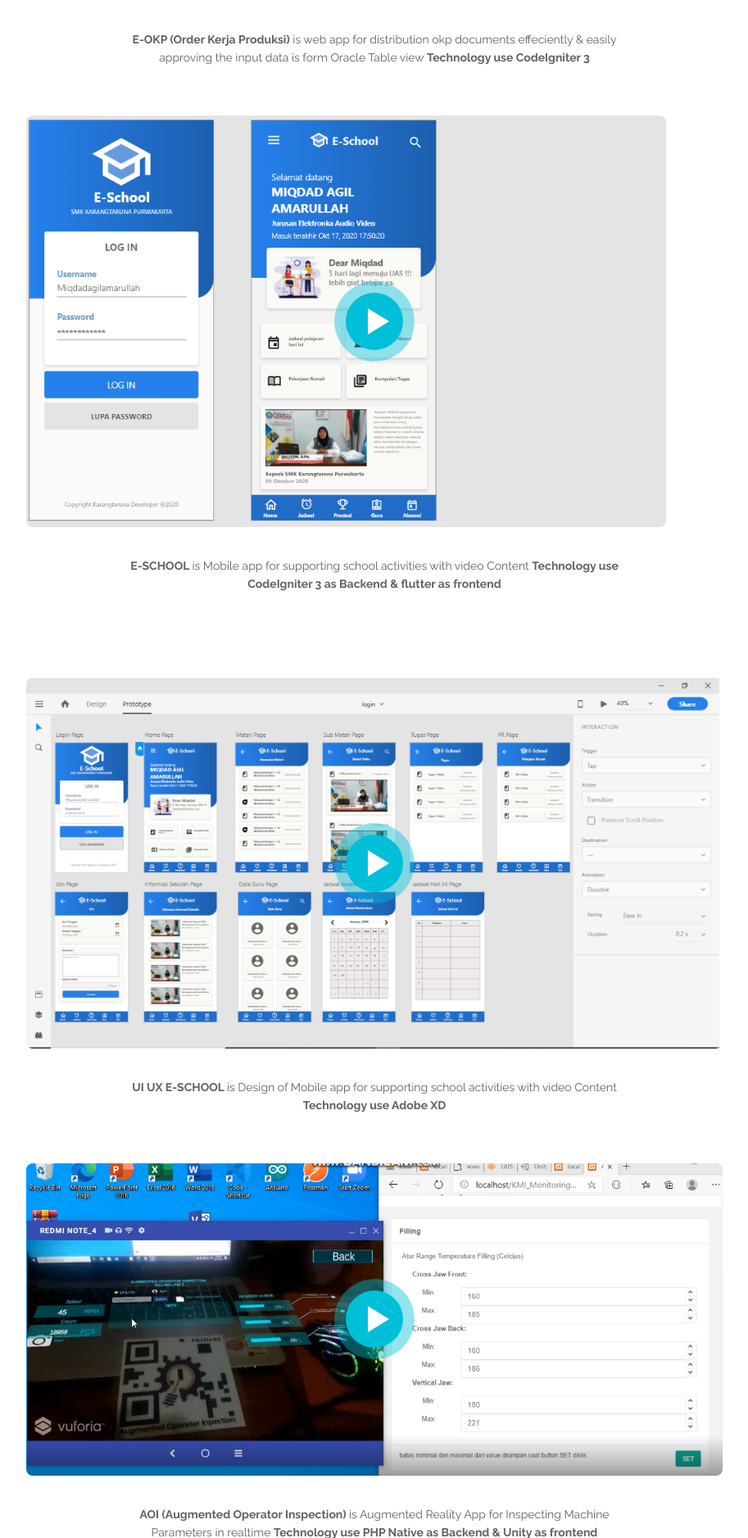
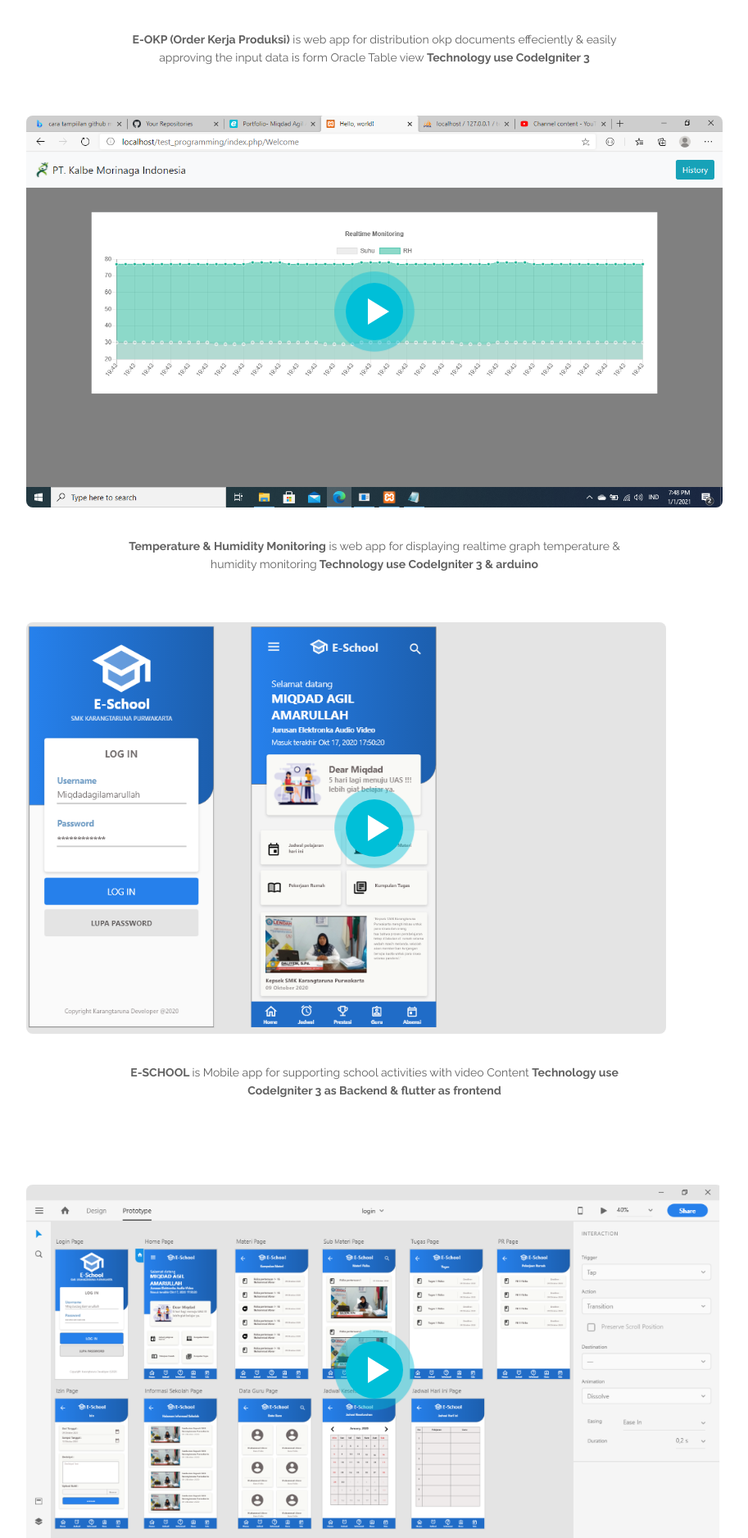
Before and after one commit to MiqdadAgilAmarullah/portfolio, a PHP site: page / in a window 1280 px wide. Shown: the part 4624-6500 px from the top of the page at 82% size, without its empty margins (183-1096 px from the left). Run offline with PHP 8.4, Linux system fonts and the light colour scheme.

Commit message:
Temperature & Humidity Monitoring

```diff
--- a/index.php
+++ b/index.php
@@ -424,6 +424,24 @@
                         <!-- Video Preview -->
                         <div class="image-container">
                             <div class="video-wrapper">
+                                <a class="popup-youtube" href="https://www.youtube.com/watch?v=QJmHBXB4HA4" data-effect="fadeIn">
+                                    <img class="img-fluid" src="images/rhmonitoring.png" alt="alternative">
+                                    <span class="video-play-button">
+                                        <span></span>
+                                    </span>
+                                </a>
+                            </div> <!-- end of video-wrapper -->
+                        </div> <!-- end of image-container -->
+                        <!-- end of video preview -->
+                        <p><strong style="text-align:center">Temperature & Humidity Monitoring</strong> is web app for displaying realtime graph temperature & humidity monitoring<strong> Technology use CodeIgniter 3 & arduino</strong></p>
+                    </div> <!-- end of col -->
+                </div>
+                <br><br> <!-- end of row -->
+                <div class="row">
+                    <div class="col-lg-12">
+                        <!-- Video Preview -->
+                        <div class="image-container">
+                            <div class="video-wrapper">
                                 <a class="popup-youtube" href="https://www.youtube.com/watch?v=27ux0N5LgNc" data-effect="fadeIn">
                                     <img class="img-fluid" src="images/e_school.png" alt="alternative">
                                     <span class="video-play-button">
```
Also changed, not shown: images/rhmonitoring.png (added).
